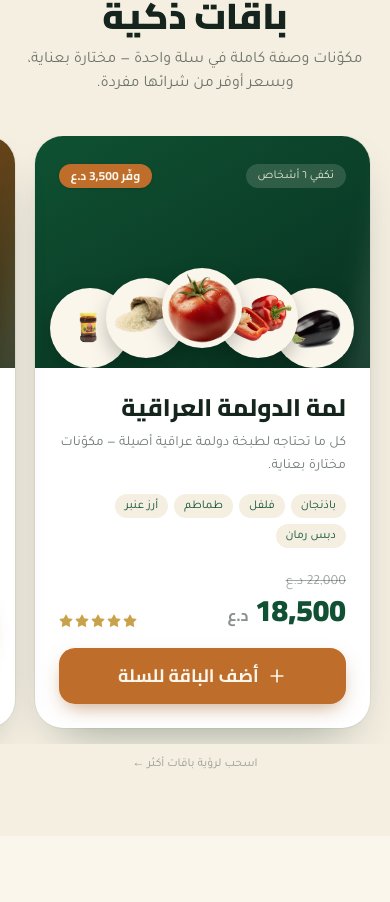
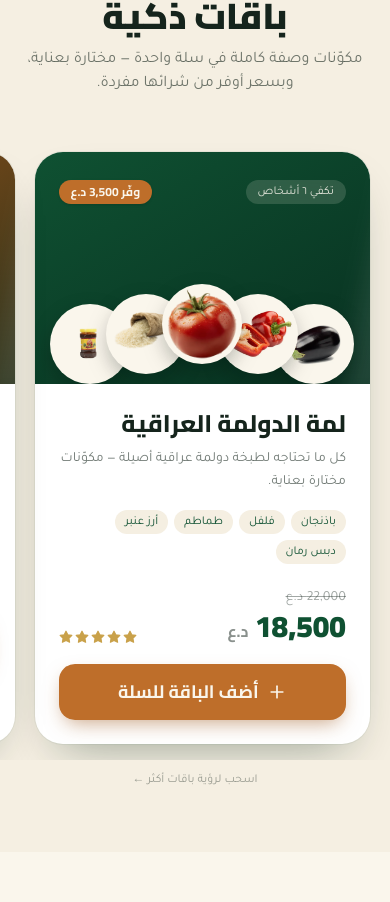
Before and after one commit to alinaser93/otlobha, a React (Vite) app: page / in a window 390 px wide. Shown: the part 986-1888 px from the top of the page. Built offline with nearby package versions, Linux system fonts and the light colour scheme.

Commit message:
Update BundleSection.jsx

```diff
--- a/src/components/BundleSection.jsx
+++ b/src/components/BundleSection.jsx
@@ -129,7 +129,7 @@ export default function BundleSection({ onAdd, fly }) {
           </p>
         </motion.div>
 
-        <div className="-mx-5 flex snap-x snap-mandatory gap-5 overflow-x-auto px-5 pb-4 no-scrollbar md:mx-0 md:grid md:grid-cols-3 md:gap-7 md:overflow-visible md:px-0 md:pb-0">
+        <div className="-mx-5 flex snap-x snap-mandatory gap-5 overflow-x-auto overflow-y-hidden px-5 py-4 no-scrollbar md:mx-0 md:grid md:grid-cols-3 md:gap-7 md:overflow-x-visible md:overflow-y-visible md:px-0 md:py-0">
           {BUNDLES.map((b, i) => (
             <motion.div
               key={b.id}
```
